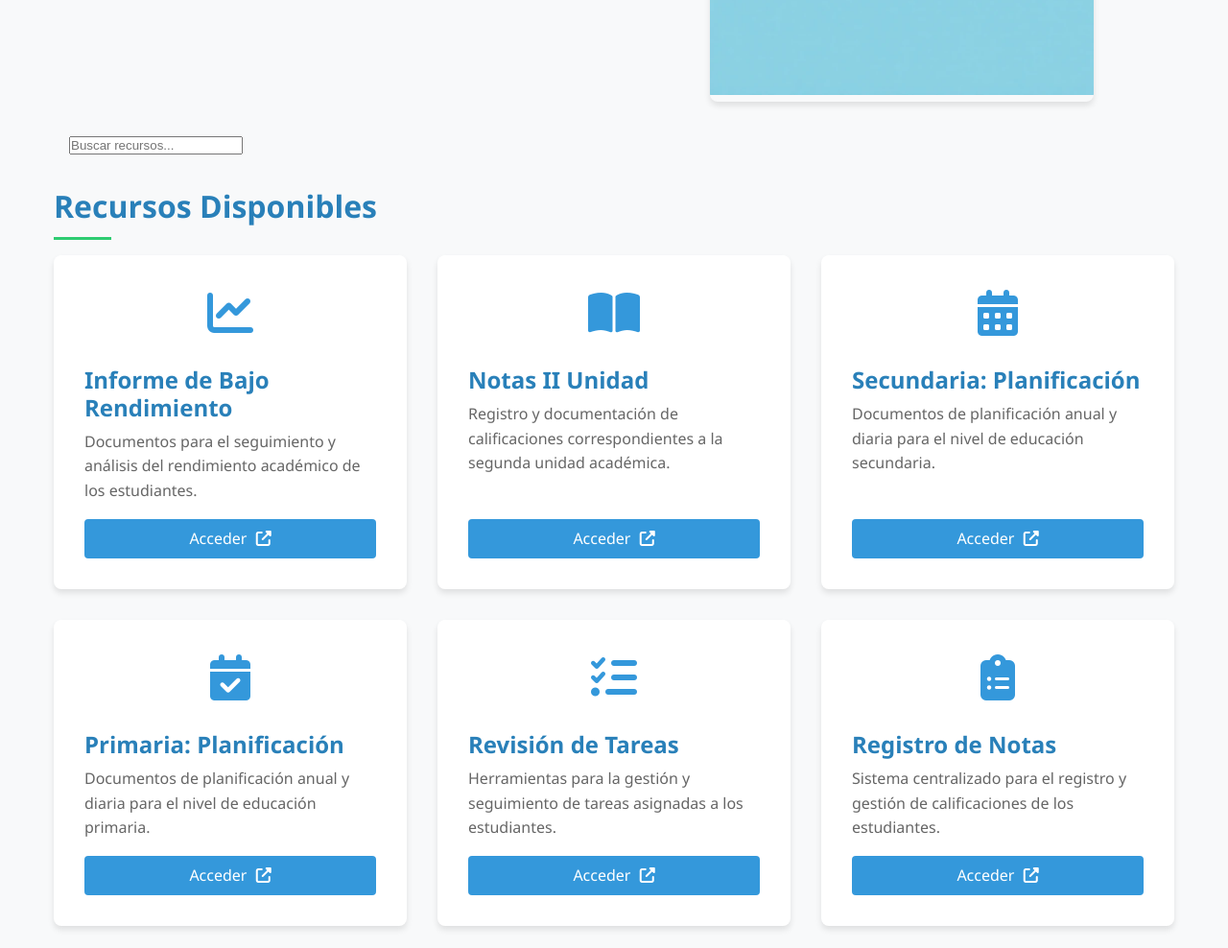
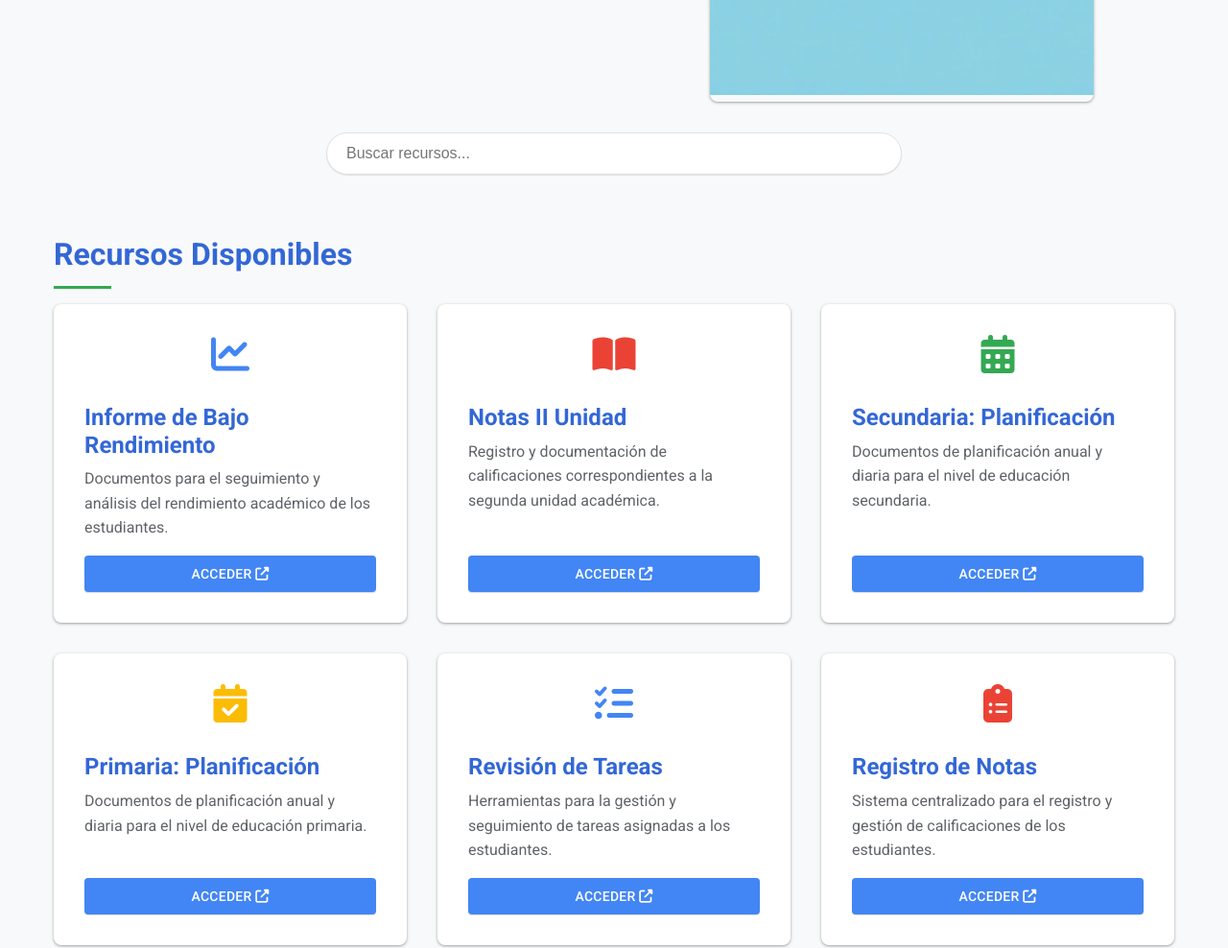
Before and after one commit to esantizo-sb/recursos, a plain HTML site: page index.html in a window 1280 px wide. Shown: the part 840-1828 px from the top of the page at 96% size. Drawn offline with Linux system fonts and the light colour scheme.

Commit message:
Update styles.css

```diff
--- a/styles.css
+++ b/styles.css
@@ -1,23 +1,24 @@
 /* Variables y Reset */
 :root {
-    --primary-color: #3498db;
-    --primary-dark: #2980b9;
-    --secondary-color: #2ecc71;
-    --accent-color: #f39c12;
-    --text-color: #333;
-    --light-text: #666;
-    --lightest-text: #999;
+    --primary-color: #4285f4; /* Google blue */
+    --primary-dark: #3367d6;
+    --secondary-color: #34a853; /* Google green */
+    --accent-color: #fbbc05; /* Google yellow */
+    --danger-color: #ea4335; /* Google red */
+    --text-color: #202124;
+    --light-text: #5f6368;
+    --lightest-text: #80868b;
     --bg-color: #f8f9fa;
     --card-bg: #fff;
-    --header-bg: #1a5276;
-    --footer-bg: #2c3e50;
+    --header-bg: #4285f4;
+    --footer-bg: #f2f2f2;
     --border-radius: 8px;
-    --box-shadow: 0 4px 6px rgba(0, 0, 0, 0.1);
-    --transition: all 0.3s ease;
+    --box-shadow: 0 1px 2px 0 rgba(60,64,67,0.3), 0 1px 3px 1px rgba(60,64,67,0.15);
+    --transition: all 0.2s ease;
     --spacing-sm: 0.5rem;
     --spacing-md: 1rem;
     --spacing-lg: 2rem;
-    --font-family: 'Segoe UI', Tahoma, Geneva, Verdana, sans-serif;
+    --font-family: 'Google Sans', 'Roboto', Arial, sans-serif;
 }
 
 * {
@@ -84,19 +85,10 @@ header {
     text-align: center;
     box-shadow: 0 2px 5px rgba(0, 0, 0, 0.1);
     position: relative;
-    overflow: hidden;
 }
 
 header::after {
-    content: '';
-    position: absolute;
-    bottom: -50px;
-    left: 0;
-    right: 0;
-    height: 100px;
-    background-color: var(--bg-color);
-    transform: skewY(-2deg);
-    z-index: 1;
+    content: none;
 }
 
 header .container {
@@ -172,19 +164,19 @@ header .container {
 .card {
     background-color: var(--card-bg);
     border-radius: var(--border-radius);
-    box-shadow: var(--box-shadow);
+    box-shadow: 0 1px 2px 0 rgba(60,64,67,0.3), 0 1px 3px 1px rgba(60,64,67,0.15);
     overflow: hidden;
     transition: var(--transition);
     display: flex;
     flex-direction: column;
     height: 100%;
-    border-top: 4px solid transparent;
+    border: none;
+    position: relative;
 }
 
 .card:hover {
-    transform: translateY(-5px);
-    box-shadow: 0 12px 20px rgba(0, 0, 0, 0.1);
-    border-top-color: var(--primary-color);
+    box-shadow: 0 1px 3px 0 rgba(60,64,67,0.3), 0 4px 8px 3px rgba(60,64,67,0.15);
+    transform: translateY(-2px);
 }
 
 .card-icon {
@@ -195,7 +187,7 @@ header .container {
 }
 
 .card-icon i {
-    font-size: 3rem;
+    font-size: 2.5rem;
     color: var(--primary-color);
 }
 
@@ -216,24 +208,33 @@ header .container {
     flex-grow: 1;
 }
 
+.card[data-resource="informe-rendimiento"] .card-icon i { color: var(--primary-color); }
+.card[data-resource="notas-unidad"] .card-icon i { color: var(--danger-color); }
+.card[data-resource="secundaria-planificacion"] .card-icon i { color: var(--secondary-color); }
+.card[data-resource="primaria-planificacion"] .card-icon i { color: var(--accent-color); }
+.card[data-resource="revision-tareas"] .card-icon i { color: var(--primary-color); }
+.card[data-resource="registro-notas"] .card-icon i { color: var(--danger-color); }
+.card[data-resource="reciclado-tareas"] .card-icon i { color: var(--secondary-color); }
+
 .btn {
     display: inline-block;
-    padding: 0.5rem 1rem;
+    padding: 0.5rem 1.2rem;
     background-color: var(--primary-color);
     color: white;
     text-decoration: none;
     border-radius: 4px;
     transition: var(--transition);
     text-align: center;
+    font-weight: 500;
+    letter-spacing: 0.25px;
+    text-transform: uppercase;
+    font-size: 0.875rem;
+    box-shadow: 0 1px 1px 0 rgba(60,64,67,0.2);
 }
 
 .btn:hover {
     background-color: var(--primary-dark);
-    transform: translateY(-2px);
-}
-
-.btn i {
-    margin-left: 5px;
+    box-shadow: 0 1px 3px 0 rgba(60,64,67,0.3);
 }
 
 /* How to Use Section */
@@ -288,9 +289,10 @@ header .container {
 /* Footer */
 footer {
     background-color: var(--footer-bg);
-    color: white;
+    color: var(--text-color);
     padding: var(--spacing-lg) 0;
     margin-top: var(--spacing-lg);
+    border-top: 1px solid rgba(0,0,0,0.1);
 }
 
 .footer-content {
@@ -319,7 +321,7 @@ footer {
 }
 
 .footer-nav a {
-    color: rgba(255, 255, 255, 0.8);
+    color: var(--primary-color);
     text-decoration: none;
     transition: var(--transition);
 }
@@ -399,6 +401,46 @@ footer {
     animation: slideUp 0.5s ease forwards;
 }
 
+/* Ripple Effect */
+.ripple {
+    position: absolute;
+    background: rgba(255, 255, 255, 0.3);
+    border-radius: 50%;
+    transform: scale(0);
+    animation: ripple 0.6s linear;
+    pointer-events: none;
+}
+
+@keyframes ripple {
+    to {
+        transform: scale(4);
+        opacity: 0;
+    }
+}
+
+/* Google-style search bar */
+.search-container {
+    max-width: 600px;
+    margin: 0 auto 2rem auto;
+    position: relative;
+}
+
+.search-bar {
+    width: 100%;
+    padding: 12px 20px;
+    border: 1px solid #dfe1e5;
+    border-radius: 24px;
+    font-size: 16px;
+    outline: none;
+    box-shadow: 0 1px 1px rgba(0,0,0,0.1);
+    transition: all 0.3s;
+}
+
+.search-bar:hover, .search-bar:focus {
+    box-shadow: 0 1px 6px rgba(32,33,36,0.28);
+    border-color: rgba(223,225,229,0);
+}
+
 /* Responsive */
 @media (max-width: 768px) {
     h1 {
```
